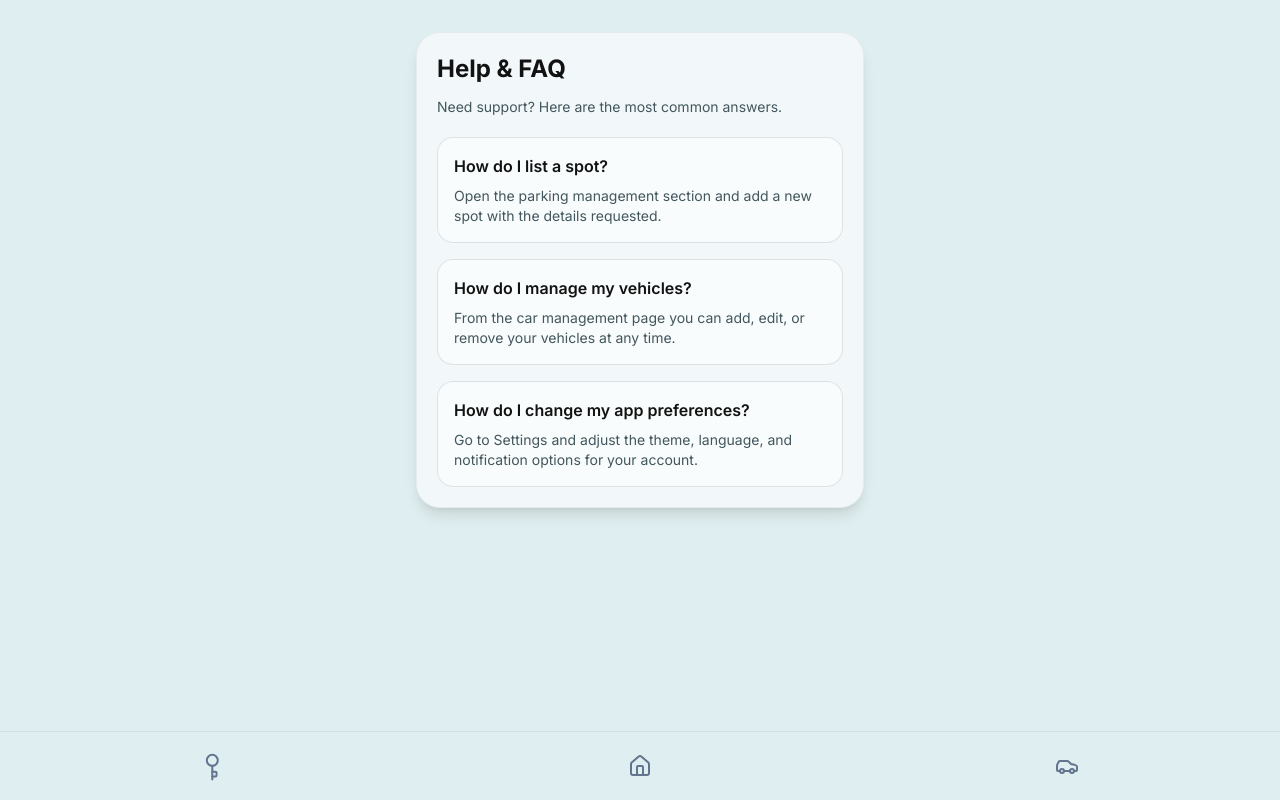
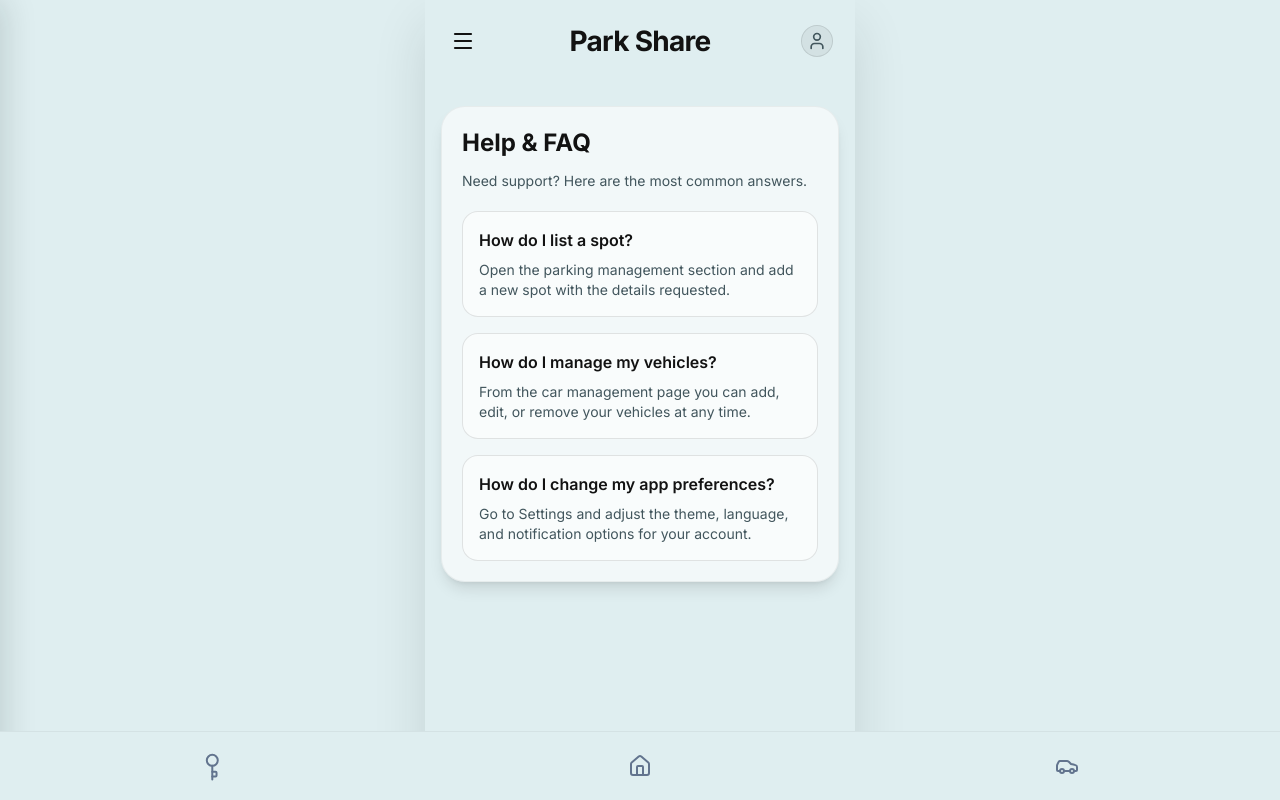
Before and after one commit to StefPo09/ParkShare, a Next.js app in the folder frontend/: page /HelpPage in a window 1280 px wide. Built offline with nearby package versions, Linux system fonts and the light colour scheme; no server answers.

Commit message:
Match HelpPage layout to HomePage

```diff
--- a/frontend/app/HelpPage/page.tsx
+++ b/frontend/app/HelpPage/page.tsx
@@ -2,38 +2,63 @@
 
 import React from 'react';
 import { useRouter } from 'next/navigation';
-import { Car, Home, Key } from 'lucide-react';
+import { Car, Home, Key, Menu } from 'lucide-react';
 import { ROUTES } from '../../constants/routes';
 import { useLanguage } from '../components/LanguageProvider';
+import NavMenu from '../components/NavMenu';
+import ProfileMenu from '../components/ProfileMenu';
 
 export default function HelpPage() {
   const { t } = useLanguage();
   const router = useRouter();
+  const [isMenuOpen, setIsMenuOpen] = React.useState(false);
 
   return (
-    <main className="min-h-screen bg-[#dfeef0] px-4 pt-8 pb-24 text-[#121212] dark:bg-[#011b1b] dark:text-white">
+    <div className="relative min-h-screen bg-[#dfeef0] px-0 py-0 text-[#121212] dark:bg-[#011b1b] dark:text-white">
+      <div className="mx-auto flex h-screen w-full max-w-107.5 flex-col overflow-hidden bg-[#dfeef0] shadow-[0_25px_50px_rgba(15,32,35,0.12)] transition-colors duration-300 dark:bg-[#011b1b]">
+        <header className="z-10 flex items-center justify-between bg-[#dfeef0] px-5 pt-5 pb-3 dark:bg-[#011b1b]">
+          <button
+            type="button"
+            aria-label="Open menu"
+            onClick={() => setIsMenuOpen(true)}
+            className="flex h-9 w-9 cursor-pointer items-center justify-center rounded-full text-[#121212] transition hover:scale-[1.02] hover:bg-black/5 dark:text-white dark:hover:bg-white/5"
+          >
+            <Menu className="h-6 w-6" strokeWidth={2.2} />
+          </button>
+          <h1 className="text-[28px] font-bold tracking-tight text-[#121212] dark:text-white">
+            {t('parkShare')}
+          </h1>
+          <ProfileMenu />
+        </header>
+
+        <NavMenu isOpen={isMenuOpen} onClose={() => setIsMenuOpen(false)} />
+
+        <main className="flex-1 overflow-y-auto px-4 pt-8 pb-24 text-[#121212] dark:text-white">
           <div className="mx-auto max-w-md">
             <div className="rounded-3xl border border-black/5 bg-white/60 p-5 shadow-lg dark:border-white/10 dark:bg-white/5">
-          <h1 className="text-2xl font-bold">{t('helpTitle')}</h1>
+              <h2 className="text-2xl font-bold">{t('helpTitle')}</h2>
               <p className="mt-3 text-sm text-[#42565d] dark:text-[#9db0b6]">{t('helpIntro')}</p>
 
               <div className="mt-5 space-y-4">
                 <article className="rounded-2xl border border-black/10 bg-white/50 p-4 dark:border-white/10 dark:bg-white/5">
-              <h2 className="font-semibold">{t('faq1Title')}</h2>
+                  <h3 className="font-semibold">{t('faq1Title')}</h3>
                   <p className="mt-2 text-sm text-[#42565d] dark:text-[#9db0b6]">{t('faq1Text')}</p>
                 </article>
 
                 <article className="rounded-2xl border border-black/10 bg-white/50 p-4 dark:border-white/10 dark:bg-white/5">
-              <h2 className="font-semibold">{t('faq2Title')}</h2>
+                  <h3 className="font-semibold">{t('faq2Title')}</h3>
                   <p className="mt-2 text-sm text-[#42565d] dark:text-[#9db0b6]">{t('faq2Text')}</p>
                 </article>
 
                 <article className="rounded-2xl border border-black/10 bg-white/50 p-4 dark:border-white/10 dark:bg-white/5">
-              <h2 className="font-semibold">{t('faq3Title')}</h2>
+                  <h3 className="font-semibold">{t('faq3Title')}</h3>
                   <p className="mt-2 text-sm text-[#42565d] dark:text-[#9db0b6]">{t('faq3Text')}</p>
                 </article>
               </div>
             </div>
+          </div>
+        </main>
+
       </div>
 
       <nav className="fixed inset-x-0 bottom-0 z-50 flex w-screen items-center justify-around border-t border-black/5 bg-[#dfeef0] pt-4 pb-[calc(1rem+env(safe-area-inset-bottom))] dark:border-white/10 dark:bg-[#011b1b]">
@@ -61,6 +86,6 @@ export default function HelpPage() {
           <Car className="h-6 w-6" strokeWidth={2} />
         </a>
       </nav>
-    </main>
+    </div>
   );
 }
```
Lines whose indentation alone changed are shown as unchanged.
